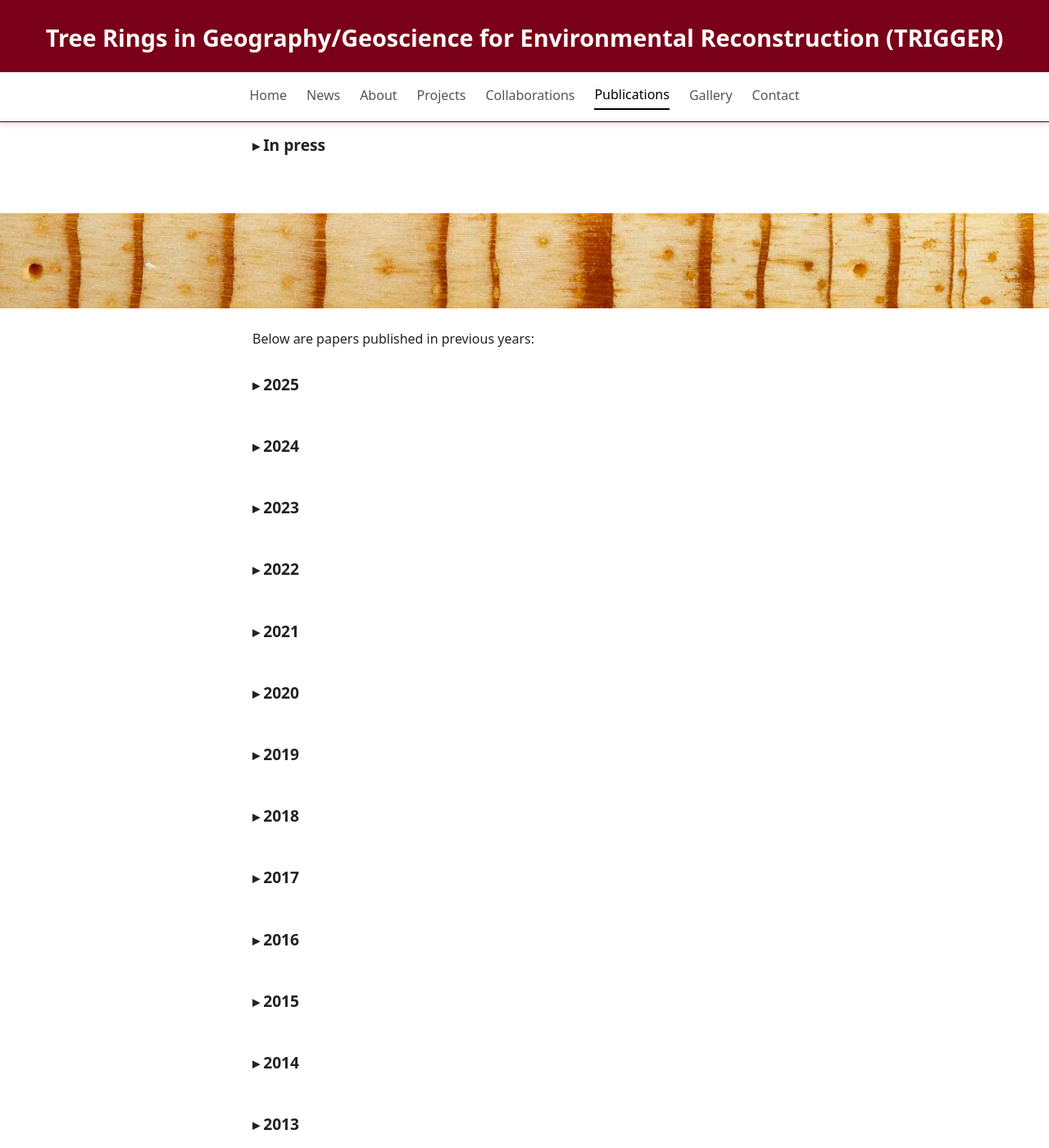
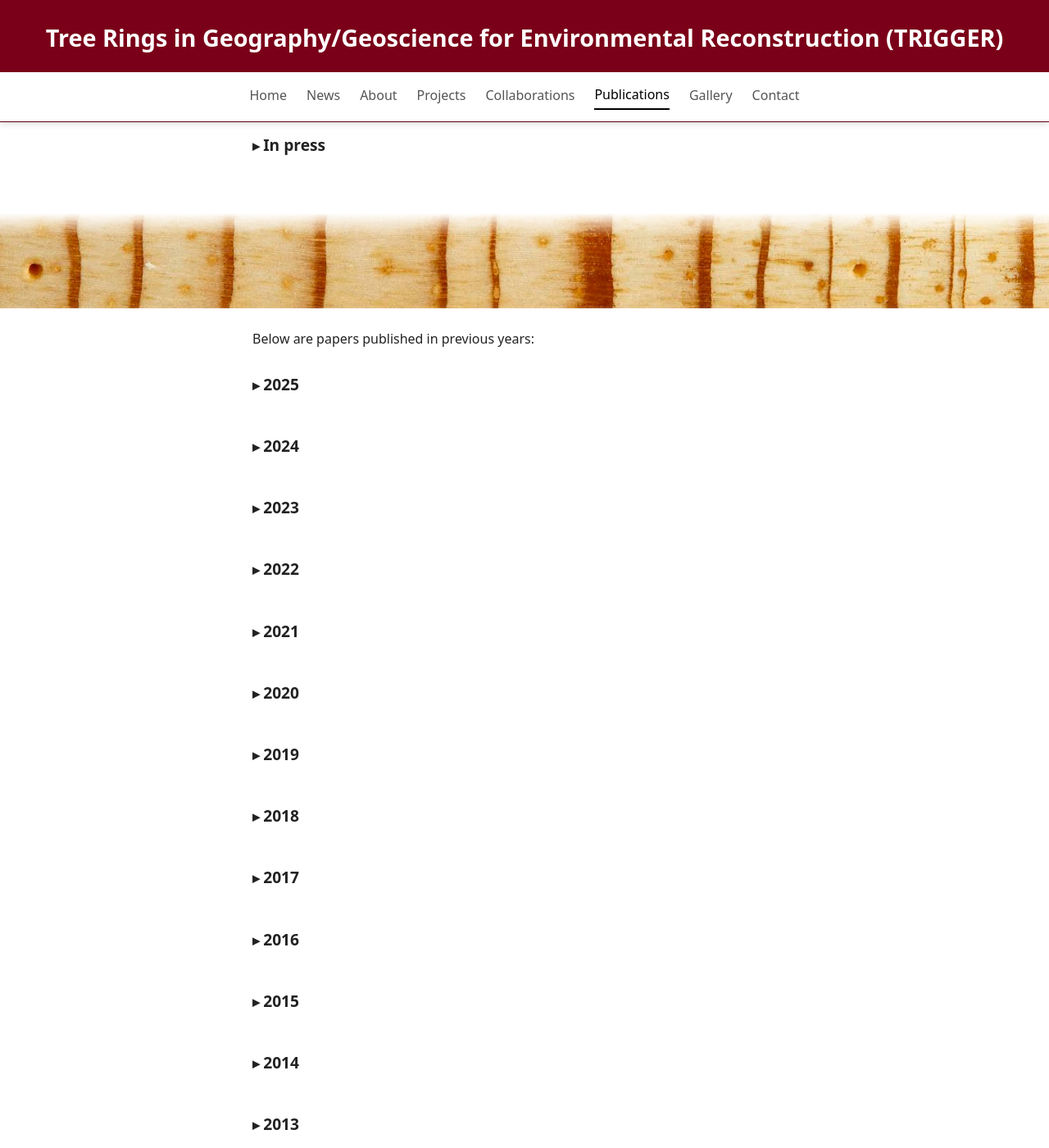
Before and after one commit to mcatorbenson/mcatorbenson.github.io, a Jekyll site: the page built from publications/index.html, in a window 1280 px wide and 1400 px high, scrolled down 286 px. Shown: the whole window at 82% size. Built offline with Jekyll 4.4.1, drawn with Linux system fonts in a browser that asks for light colours.

Commit message:
Update style.css

```diff
--- a/css/style.css
+++ b/css/style.css
@@ -268,3 +268,12 @@ a:hover {
   object-fit: cover;
   display: block;
 }
+.full-width-break img {
+  mask-image: linear-gradient(
+    to bottom,
+    transparent,
+    black 20%,
+    black 80%,
+    transparent
+  );
+}
```
